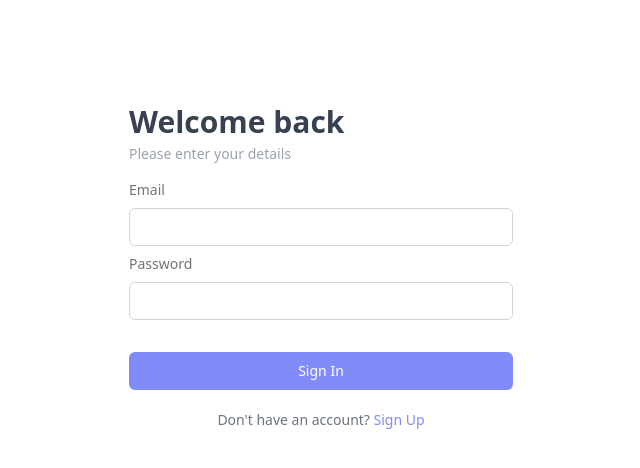
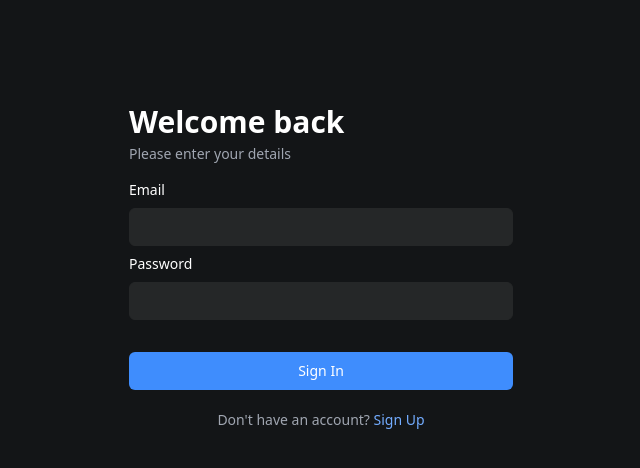
Before and after one commit to Ciggzy1312/drops, a Next.js app in the folder client/: page /auth/login in a window 1280 px wide. Shown: the top 468 px of the page, without its empty margins (319-959 px from the left). Built offline with nearby package versions, Linux system fonts and the light colour scheme.

Commit message:
UI improvement 5.0 : Login screen
Signed-off-by: Ciggzy1312 <deepayanmukherjee1312@gmail.com>

```diff
--- a/client/components/auth/login.tsx
+++ b/client/components/auth/login.tsx
@@ -27,30 +27,30 @@ const LoginForm: FC = () => {
             <div className="w-full">
 
                 <div className="my-2">
-                    <h2 className="mt-6 text-3xl font-bold text-gray-700">Welcome back</h2>
-                    <p className="mt-1 text-sm font-medium text-gray-400">Please enter your details</p>
+                    <h2 className="mt-6 text-3xl font-bold text-white">Welcome back</h2>
+                    <p className="mt-1 text-sm font-medium text-[#A0A6B1]">Please enter your details</p>
                 </div>
 
                 <div className="">
                     <form className="" onSubmit={handleSubmit}>
-                        <div className="font-medium text-neutral-500">
+                        <div className="font-medium text-white">
                             <div className="flex flex-col">
                                 <label className="py-2 text-sm">Email</label>
-                                <input type="email" required value={email} className="px-3 py-2 border border-gray-300 text-gray-700 rounded-md focus:outline-none focus:border-indigo-400 sm:text-sm" onChange={(e) => setEmail(e.target.value)} />
+                                <input type="email" required value={email} className="px-3 py-2 bg-[#252728] border border-[#252728] text-[#BCC0C8] rounded-md focus:outline-none focus:border-[#3F8DFD] sm:text-sm" onChange={(e) => setEmail(e.target.value)} />
                             </div>
 
                             <div className="flex flex-col">
                                 <label className="py-2 text-sm">Password</label>
-                                <input type="password" required value={password} className="px-3 py-2 border border-gray-300 text-gray-700 rounded-md focus:outline-none focus:border-indigo-400 sm:text-sm" onChange={(e) => setPassword(e.target.value)} />
+                                <input type="password" required value={password} className="px-3 py-2 bg-[#252728] border border-[#252728] text-[#BCC0C8] rounded-md focus:outline-none focus:border-[#3F8DFD] sm:text-sm" onChange={(e) => setPassword(e.target.value)} />
                             </div>
                         </div>
 
                         <div className="mt-8">
-                            <button type="submit" className="group relative w-full flex justify-center py-2 px-4 border border-transparent text-sm font-medium rounded-md text-white bg-indigo-400 hover:bg-indigo-500 focus:outline-none focus:ring-2 focus:ring-offset-2 focus:ring-indigo-500">Sign In</button>
+                            <button type="submit" className="group relative w-full flex justify-center py-2 px-4 border border-transparent text-sm font-medium rounded-md text-white bg-[#3F8DFD] hover:bg-[#1877FF] focus:outline-none focus:ring-2 focus:ring-offset-2 focus:bg-[#1877FF]">Sign In</button>
                         </div>
 
-                        <div className="mt-5 text-sm text-gray-500 text-center">
-                            <h3 className="">Don&apos;t have an account? <Link href={"/auth/register"}><span className="text-indigo-400 font-medium cursor-pointer">Sign Up</span></Link></h3>
+                        <div className="mt-5 text-sm text-[#A0A6B1] text-center">
+                            <h3 className="">Don&apos;t have an account? <Link href={"/auth/register"}><span className="text-[#73ACFF] hover:text-[#3F8DFD] font-medium cursor-pointer">Sign Up</span></Link></h3>
                         </div>
                     </form>
                 </div>
--- a/client/pages/auth/login.tsx
+++ b/client/pages/auth/login.tsx
@@ -3,7 +3,7 @@ import LoginForm from "../../components/auth/login"
 
 const Login: NextPage = () => {
     return (
-        <div className="">
+        <div className="bg-[#131517] min-h-screen">
             <LoginForm />
         </div>
     )
```
